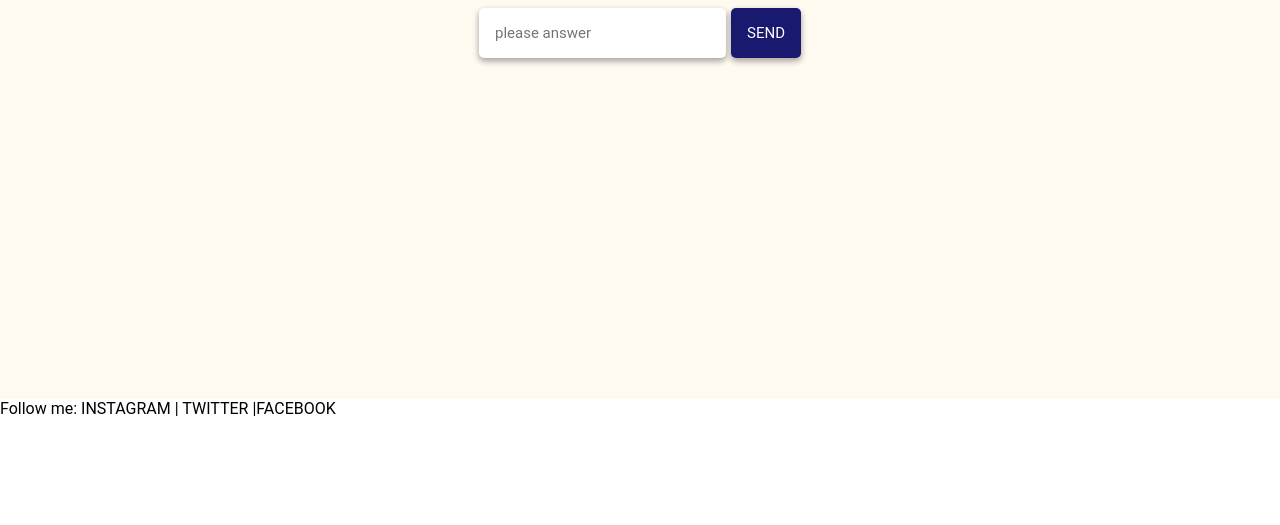
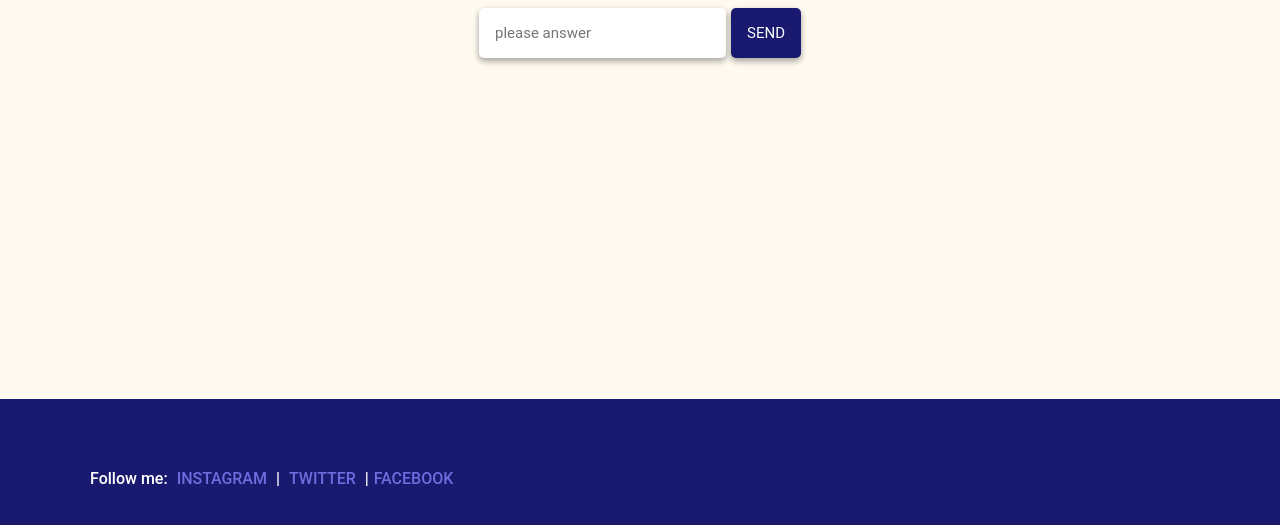
Before and after one commit to muharriss/fakebot, a plain HTML site: page index.html in a window 1280 px wide. Shown: the part 401-926 px from the top of the page. Before the commit the page ends 819 px from the top, so only its background shows below. Drawn offline with Linux system fonts and the light colour scheme.

Commit message:
update style.css for footer

```diff
--- a/style.css
+++ b/style.css
@@ -55,6 +55,32 @@ button:active {
     transition: all .3s ease 0s;
 }
 
+.co-footer {
+    padding: 70px;
+    background-color: midnightblue;
+}
+
+.text-footer {
+    margin-left: 20px;
+    font-family: 'Roboto', sans-serif;
+    font-weight: 500;
+    text-decoration: none;
+    color: white;
+}
+
+
+a {
+    text-decoration: none;
+    color: #6d6ddf;
+    margin: 5px;
+}
+
+p a:hover {
+    color: white;
+    cursor: pointer;
+    transition: all .5s ease 0s;
+}
+
 .answer2::-webkit-input-placeholder{
 	color: red;
 }
```
